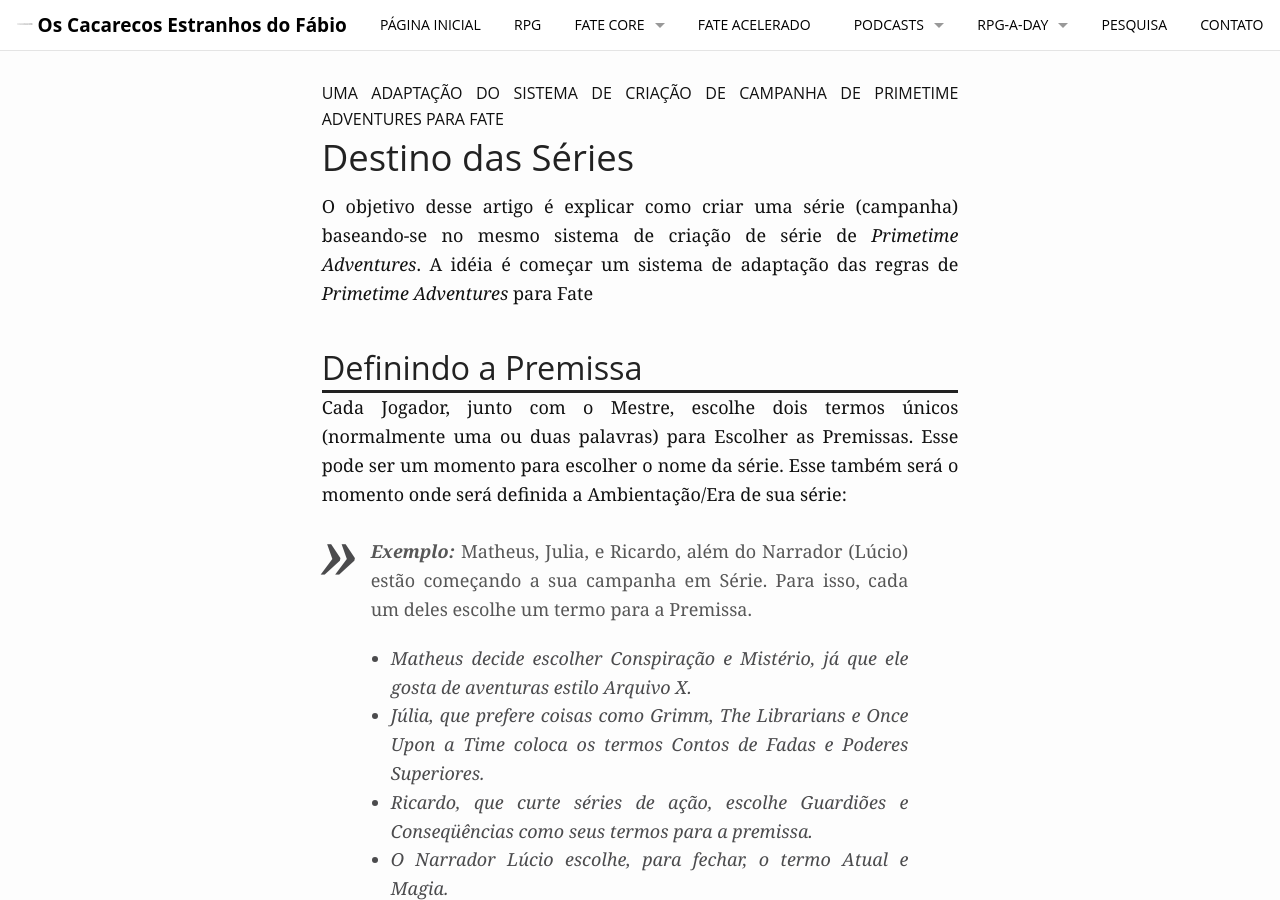
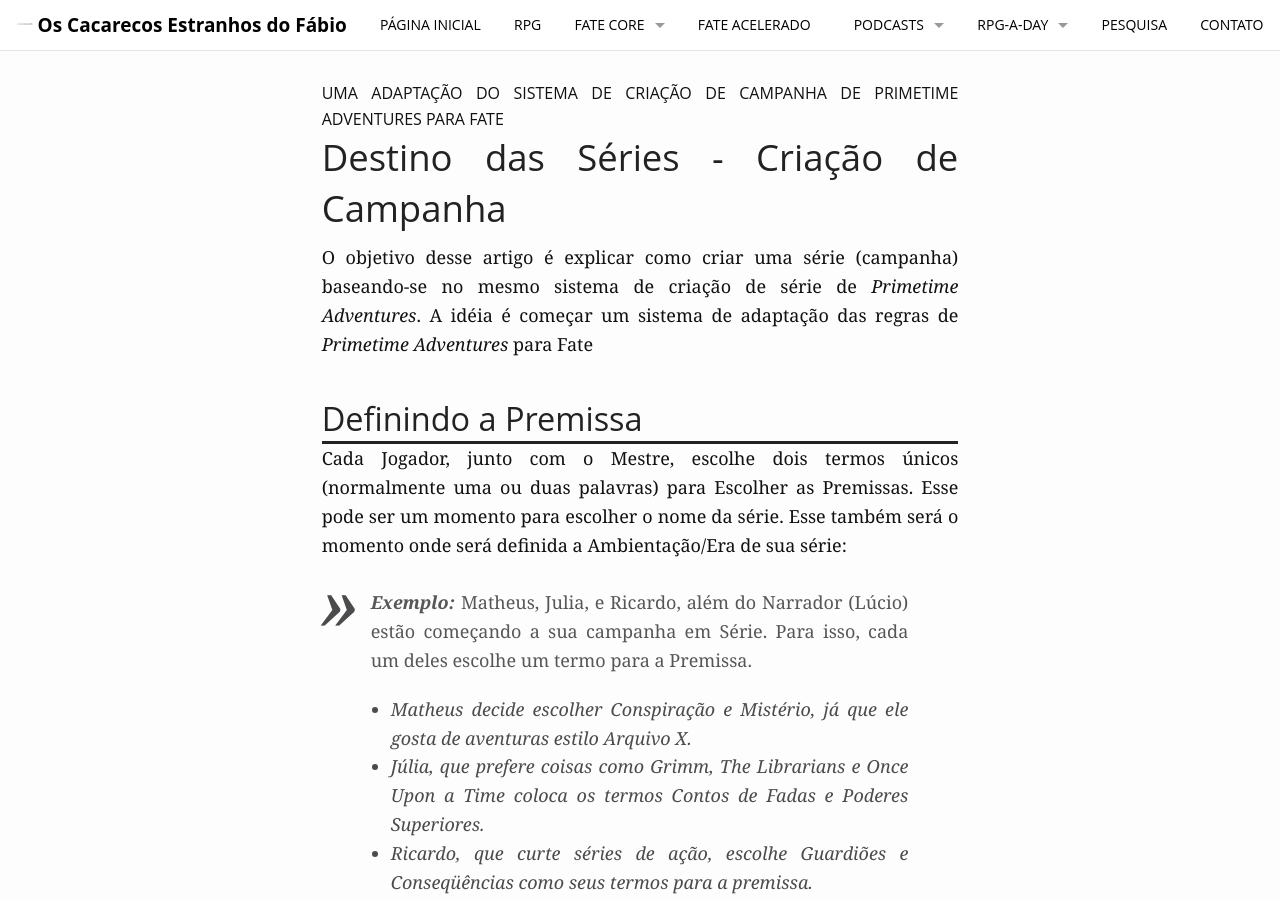
Before and after one commit to fabiocosta0305/fabiocosta0305.github.io-old, a Jekyll site: the page built from _posts/RPG/DestinoDasSeries/2015-08-04-DestinoDasSeries-criacao.md, in a window 1280 px wide and 900 px high. Built offline with Jekyll 4.4.1, drawn with Linux system fonts in a browser that asks for light colours; comment, search, counter and statistics services are not loaded.

Commit message:
CorreÃ§Ãµes no Destino das SÃ©ries

```diff
--- a/_posts/RPG/DestinoDasSeries/2015-08-04-DestinoDasSeries-criacao.md
+++ b/_posts/RPG/DestinoDasSeries/2015-08-04-DestinoDasSeries-criacao.md
@@ -1,5 +1,5 @@
 ---
-title: Destino das Séries
+title: Destino das Séries - Criação de Campanha
 subheadline: Uma  adaptação do sistema de Criação de Campanha de Primetime Adventures para Fate
 layout: post
 comments: true
```
